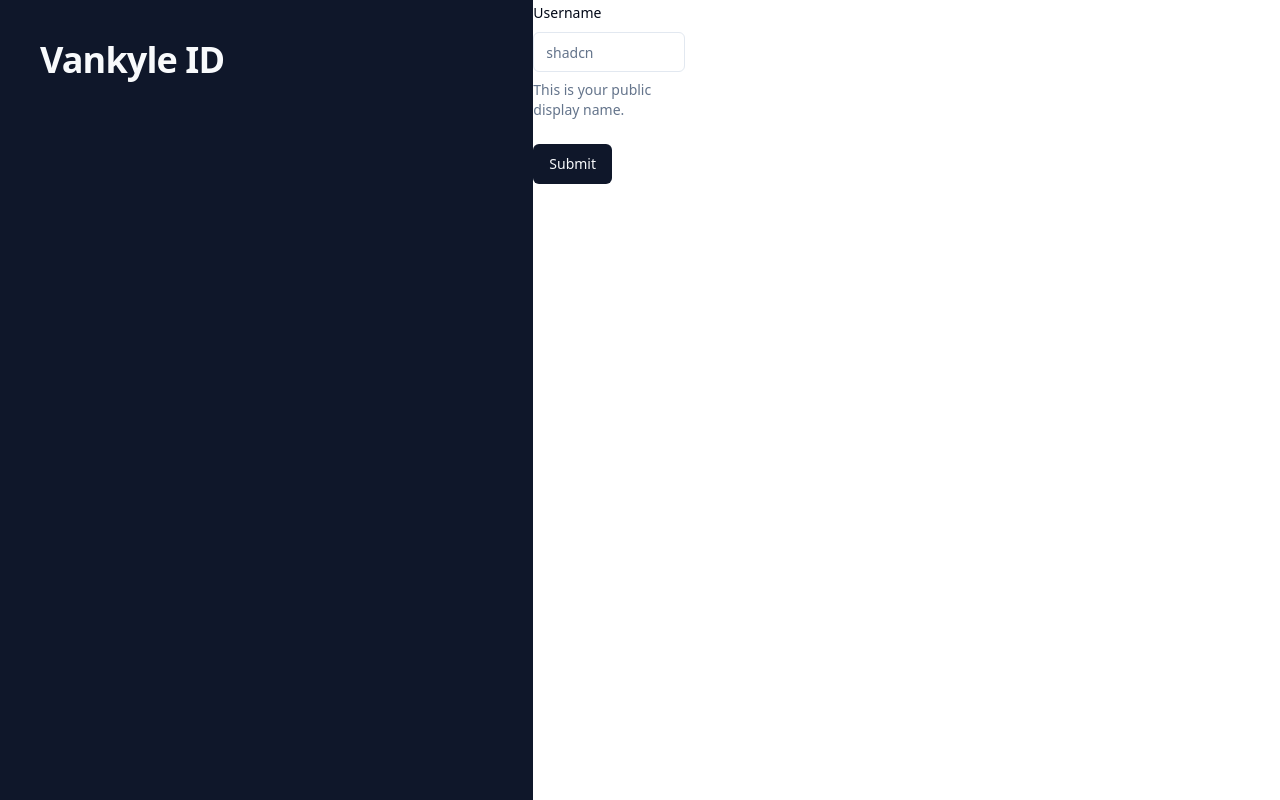
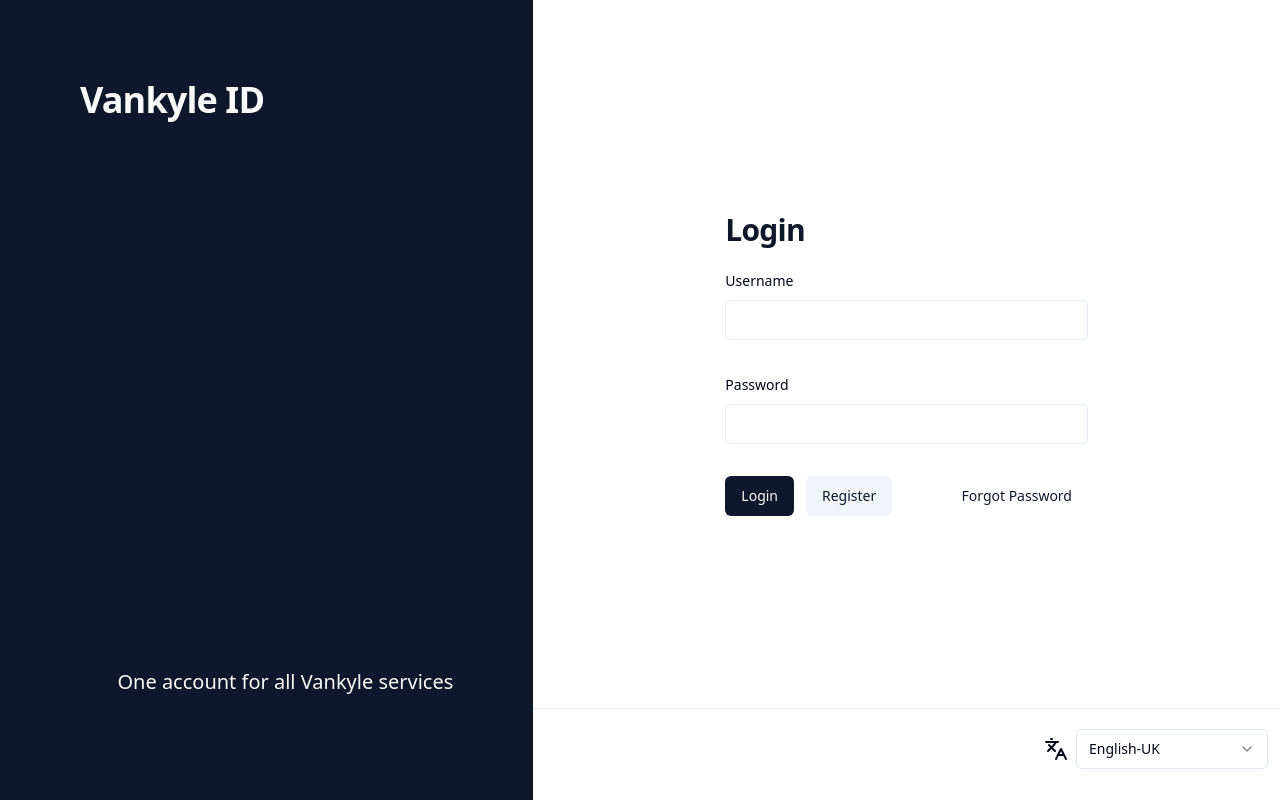
Before and after one commit to charlieJ107/Vankyle-ID, a React (Vite) app in the folder web/: page /login in a window 1280 px wide. Built offline with nearby package versions, Linux system fonts and the light colour scheme.

Commit message:
Enhance login page

```diff
--- a/web/package.json
+++ b/web/package.json
@@ -25,7 +25,8 @@
     "react-i18next": "^15.0.0",
     "tailwind-merge": "^2.4.0",
     "tailwindcss-animate": "^1.0.7",
-    "zod": "^3.23.8"
+    "zod": "^3.23.8",
+    "react-router-dom": "^6.25.1"
   },
   "devDependencies": {
     "@types/node": "^20.14.12",
--- /dev/null
+++ b/web/src/components/common/language-picker.tsx
@@ -0,0 +1,27 @@
+import {useTranslation} from "react-i18next";
+import {Languages} from "lucide-react";
+import {Select, SelectContent, SelectItem, SelectTrigger, SelectValue} from "@/components/ui/select.tsx";
+
+
+function LanguagePicker() {
+    const {i18n} = useTranslation();
+    return (
+        <div className={"flex gap-2 items-center"}>
+            <Languages/>
+            <Select defaultValue={"en-GB"}
+                    onValueChange={(value) => {
+                        i18n.changeLanguage(value)
+                    }}>
+                <SelectTrigger className="w-48">
+                    <SelectValue placeholder={"Language"}/>
+                </SelectTrigger>
+                <SelectContent>
+                    <SelectItem value="en-GB">English-UK</SelectItem>
+                    <SelectItem value="zh-CN">中文-中国</SelectItem>
+                </SelectContent>
+            </Select>
+        </div>
+    );
+}
+
+export default LanguagePicker;
--- a/web/src/components/home/home.tsx
+++ b/web/src/components/home/home.tsx
@@ -1,6 +1,6 @@
 import {useTranslation} from "react-i18next";
 import Layout from "@/components/layout/layout.tsx";
-import LoginButtonGroup from "@/components/home/login-button-group.tsx";
+import LoginButtonGroup from "@/components/common/login-button-group.tsx";
 
 function Home() {
     const {t} = useTranslation()
--- a/web/src/components/layout/footer.tsx
+++ b/web/src/components/layout/footer.tsx
@@ -1,30 +1,12 @@
 import {Separator} from "@/components/ui/separator.tsx";
-import {Languages} from "lucide-react";
-import {Select, SelectContent, SelectItem, SelectTrigger, SelectValue} from "@/components/ui/select.tsx";
-import {useTranslation} from "react-i18next";
+import LanguagePicker from "@/components/common/language-picker.tsx";
 
-function Footer(){
-    const {i18n} = useTranslation();
+function Footer() {
     return (
         <footer className={"flex flex-col"}>
             <Separator className={"my-5"}/>
             <div className={"flex justify-end"}>
-                <div className={"flex gap-2 items-center"}>
-                    <Languages/>
-                    <Select defaultValue={"en-GB"}
-                            onValueChange={(value) => {
-                                i18n.changeLanguage(value)
-                            }}>
-                        <SelectTrigger className="w-48">
-                            <SelectValue placeholder={"Language"}/>
-                        </SelectTrigger>
-                        <SelectContent>
-                            <SelectItem value="en-GB">English-UK</SelectItem>
-                            <SelectItem value="zh-CN">中文-中国</SelectItem>
-                        </SelectContent>
-                    </Select>
-                </div>
-
+                <LanguagePicker/>
             </div>
         </footer>
 
--- a/web/src/components/layout/header.tsx
+++ b/web/src/components/layout/header.tsx
@@ -1,6 +1,6 @@
 import {Separator} from "@/components/ui/separator.tsx";
 import {useTranslation} from "react-i18next";
-import LoginButtonGroup from "@/components/home/login-button-group.tsx";
+import LoginButtonGroup from "@/components/common/login-button-group.tsx";
 
 function Header() {
     const {t} = useTranslation();
--- a/web/src/components/login/login.tsx
+++ b/web/src/components/login/login.tsx
@@ -2,7 +2,6 @@ import {useTranslation} from "react-i18next";
 import {
     Form,
     FormControl,
-    FormDescription,
     FormField,
     FormItem,
     FormLabel,
@@ -13,14 +12,23 @@ import {useForm} from "react-hook-form";
 import {z} from "zod"
 import {Input} from "@/components/ui/input.tsx";
 import {Button} from "@/components/ui/button.tsx";
+import LanguagePicker from "@/components/common/language-picker.tsx";
+import {Separator} from "@/components/ui/separator.tsx";
+import LoginButtonGroup from "@/components/common/login-button-group.tsx";
 
 const FormSchema = z.object({
     username: z.string().min(2, {
         message: "Username must be at least 2 characters.",
     }),
+    password: z.string().min(8, {
+        message: "Password must be at least 8 characters.",
+    }),
 });
 
-const handleSubmit = async (data: z.infer<typeof FormSchema>) => {console.log(data)};
+const onSubmit = async (data: z.infer<typeof FormSchema>) => {
+    // TODO: Implement login
+    console.log(data);
+};
 
 function Login() {
     const {t} = useTranslation();
@@ -29,38 +37,72 @@ function Login() {
         resolver: zodResolver(FormSchema),
         defaultValues: {
             username: "",
+            password: ""
         },
     })
-
+// TODO Mobile Landscape
     return (
         <div className={"h-screen flex"}>
-            <div className={"h-full w-5/12 bg-primary p-10"}>
+            <div className={"h-0 md:h-full w-0 md:w-5/12 bg-primary md:p-20"}>
+                <div className={"h-full flex flex-col justify-between"}>
+                    <div>
                         <h1 className={"scroll-m-20 text-3xl font-extrabold tracking-tight lg:text-4xl text-primary-foreground"}>
                             {t("app")}
                         </h1>
                     </div>
-            <div className={"h-full"}>
+                    <div className={"flex justify-end my-6"}>
+                        <p className={"text-xl text-primary-foreground"}>{t("description")}</p>
+                    </div>
+                </div>
+            </div>
+            <div className={"h-full w-full md:w-7/12"}>
+                <div className={"flex flex-col h-full justify-between"}>
+                    <div className={"w-full flex flex-col p-12 md:p-48 justify-center"}>
+                        <h2 className={"text-3xl my-5 font-extrabold tracking-tight text-primary"}>
+                            {t("login")}
+                        </h2>
                         <Form {...form} >
-                    <form onSubmit={form.handleSubmit(handleSubmit)} className="w-2/3 space-y-6">
+                            <form onSubmit={form.handleSubmit(onSubmit)} className="space-y-8">
                                 <FormField
                                     control={form.control}
                                     name="username"
                                     render={({field}) => (
                                         <FormItem>
-                                    <FormLabel>Username</FormLabel>
+                                            <FormLabel>{t("username")}</FormLabel>
                                             <FormControl>
-                                        <Input placeholder="shadcn" {...field} />
+                                                <Input {...field} />
                                             </FormControl>
-                                    <FormDescription>
-                                        This is your public display name.
-                                    </FormDescription>
                                             <FormMessage/>
                                         </FormItem>
                                     )}
                                 />
-                        <Button type="submit">Submit</Button>
+                                <FormField
+                                    control={form.control}
+                                    name="password"
+                                    render={({field}) => (
+                                        <FormItem>
+                                            <FormLabel>{t("password")}</FormLabel>
+                                            <FormControl>
+                                                <Input type="password" {...field} />
+                                            </FormControl>
+                                            <FormMessage/>
+                                        </FormItem>
+                                    )}
+                                />
+                                <div className={"flex justify-between"}>
+                                    <LoginButtonGroup/>
+                                    < Button variant={"link"}>{t("forgotPassword")}</Button>
+                                </div>
                             </form>
                         </Form>
+                    </div>
+                    <footer className={"h-28"}>
+                        <Separator/>
+                        <div className={"flex justify-end me-3 my-5"}>
+                            <LanguagePicker/>
+                        </div>
+                    </footer>
+                </div>
             </div>
         </div>
     )
--- a/web/src/i18n/locales/en-GB.json
+++ b/web/src/i18n/locales/en-GB.json
@@ -3,5 +3,10 @@
   "register": "Register",
   "app": "Vankyle ID",
   "description": "One account for all Vankyle services",
-  "language": "Language"
+  "language": "Language",
+  "email": "Email",
+  "password": "Password",
+  "username": "Username",
+  "confirmPassword": "Confirm Password",
+  "forgotPassword": "Forgot Password"
 }
--- a/web/src/i18n/locales/zh-CN.json
+++ b/web/src/i18n/locales/zh-CN.json
@@ -3,5 +3,10 @@
   "register": "注册",
   "app": "Vankyle ID",
   "description": "一个账号，所有Vankyle服务",
-  "language": "语言"
+  "language": "语言",
+  "email": "邮箱",
+  "password": "密码",
+  "username": "用户名",
+  "confirmPassword": "确认密码",
+  "forgotPassword": "忘记密码"
 }
```
Also changed, not shown: web/src/components/common/login-button-group.tsx (renamed from web/src/components/home/login-button-group.tsx), 1 other file (tests, documents, lock files or other folders). Lines whose indentation alone changed are shown as unchanged.
